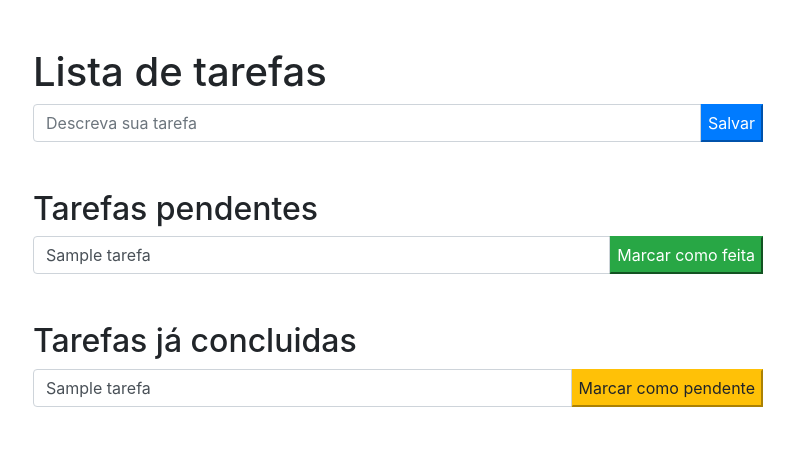
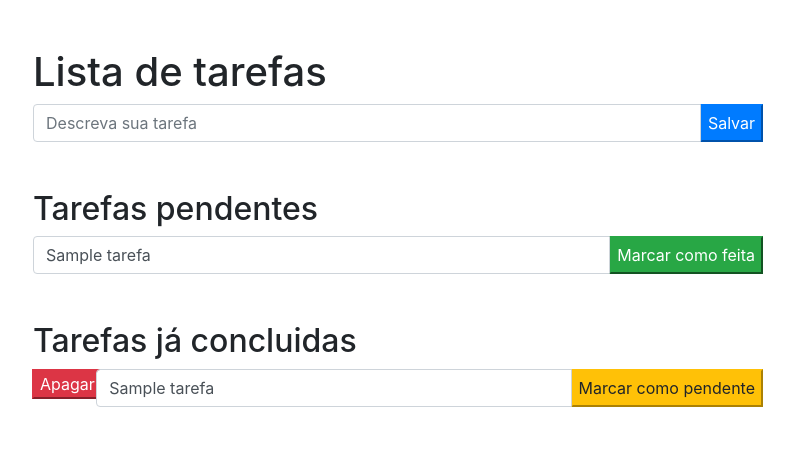
Before and after one commit to breeeno/to-do-django, a Django app: template to_do/tarefas/templates/tarefas/home.html in a window 1280 px wide. Shown: the top 469 px of the page, without its empty margins (242-1036 px from the left). Run offline with Django 4.2, Linux system fonts and the light colour scheme; the template is opened without the code that fills it: values that come from a table or form of the project are taken from there, others are empty; tables that the repository leaves empty hold one stand-in row (values such as "Sample post").

Commit message:
- Inserido opção de excluir tarefa - Inserido testes de alteração de status da tarefa
#close #11

```diff
--- a/to_do/tarefas/templates/tarefas/home.html
+++ b/to_do/tarefas/templates/tarefas/home.html
@@ -45,11 +45,24 @@
             <h2 class="mt-5">Tarefas já concluidas</h2>
 
             {% for tarefa in tarefas_feitas %}
+            <div class="row">
+                <div class="col-1">
+                    <form action="{% url 'tarefas:apagar' tarefa_id=tarefa.id %}" method="post">
+                        {% csrf_token %}
+                        <div class="input-group mb-3">
+                            <div class="input-group-append">
+                                <button class="btn-danger" type="submit">Apagar</button>
+                            </div>
+                        </div>
+                    </form>
+                </div>
 
+                <div class="col-11">
                     <form action="{% url 'tarefas:detalhe' tarefa_id=tarefa.id %}" method="post">
                         {% csrf_token %}
                         <div class="input-group mb-3">
-                    <input type="text" class="form-control" placeholder="Descreva sua tarefa" required="required"
+                            <input type="text" class="form-control" placeholder="Descreva sua tarefa"
+                                   required="required"
                                    aria-label="descreva sua tarefa" name="nome" value="{{ tarefa.nome }}">
                             <div class="input-group-append">
                                 <button class="btn-warning" type="submit">Marcar como pendente</button>
@@ -57,6 +70,10 @@
                         </div>
                     </form>
 
+                </div>
+            </div>
+
+
             {% endfor %}
         </div>
     </div>
--- a/to_do/tarefas/urls.py
+++ b/to_do/tarefas/urls.py
@@ -5,6 +5,7 @@ app_name = 'tarefas'
 
 urlpatterns = [
     path('', views.home, name = 'home'),
-    path('<int:tarefa_id>', views.detalhe, name = 'detalhe' )
+    path('<int:tarefa_id>', views.detalhe, name = 'detalhe' ),
+    path('apagar/<int:tarefa_id>', views.apagar, name='apagar')
 
 ]
--- a/to_do/test_home.py
+++ b/to_do/test_home.py
@@ -1,5 +1,5 @@
 from django.test import Client
 
-def test_home_status_code(client:Client):
-    resposta = client.get('/')
+def test_home_status_code(client:Client, db):
+    resposta = client.get('')
     assert resposta.status_code == 200
--- a/to_do/urls.py
+++ b/to_do/urls.py
@@ -21,6 +21,5 @@ from to_do.home_view import home
 
 urlpatterns = [
     path('admin/', admin.site.urls),
-    path('', home),
-    path('tarefas/', include('to_do.tarefas.urls')),
+    path('', include('to_do.tarefas.urls'))
 ]
```
Also changed, not shown: to_do/tarefas/tests/test_apagar_tarefa.py (added, +20 -0 lines), to_do/tarefas/views.py (+11 -4 lines). Lines whose indentation alone changed are shown as unchanged.
